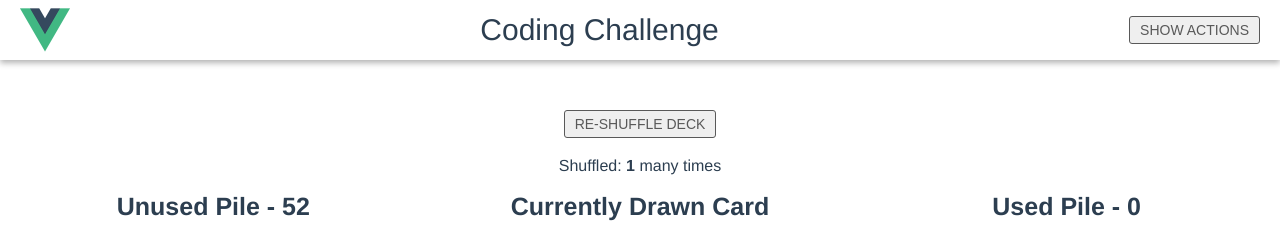
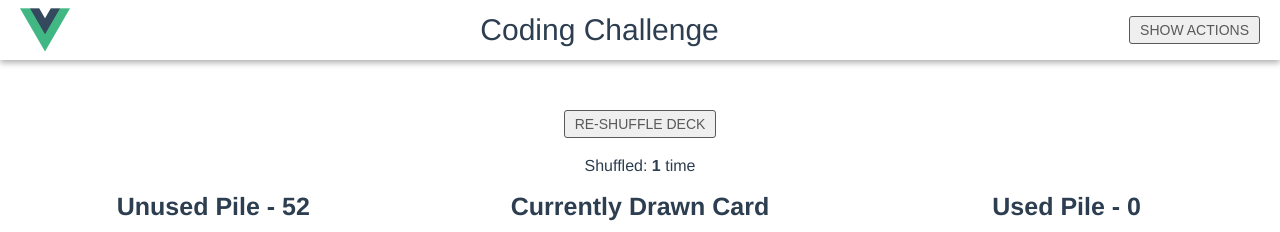
Before and after one commit to jfowler-dc/Playing-Cards, a Vue app in the folder cards/: page /#/ in a window 1280 px wide. Both pictures are taken after a click on the button "SHUFFLE DECK". Shown: the top 232 px of the page. Built offline with nearby package versions, Linux system fonts and the light colour scheme.

Commit message:
updated shuffled times count

```diff
--- a/cards/src/components/Deck.vue
+++ b/cards/src/components/Deck.vue
@@ -10,7 +10,7 @@
 			<span v-if="reshuffle == false">Shuffle Deck</span>
 			<span v-else>Re-Shuffle Deck</span>
 		</button>
-		<p v-if="shuffleCount > 0">Shuffled: <strong>{{shuffleCount}}</strong> many times</p>
+		<p v-if="shuffleCount > 0">Shuffled: <strong>{{shuffleCount}}</strong> {{shuffleTimesText}}</p>
 
 	  	<div class="grid">
 
@@ -103,6 +103,7 @@ export default {
 			usedPile: [],
 			currentHand: [],
 			reshuffle: false,
+			shuffleTimesText: 'time',
 			shuffleCount: 0,
 			actionHistory: [],
 			displayActions: false,
@@ -145,12 +146,14 @@ export default {
 			this.reshuffle = true
 			this.addToActionHistory('All cards shuffled')
 			this.increaseShuffleCount()
+			this.timesText()
 		},
 		shuffleUnused() {
 			this.unusedPile = this.unusedPile.sort(() => Math.random() - 0.5)
 			this.reshuffle = true
 			this.addToActionHistory('Unused Deck shuffled')
 			this.increaseShuffleCount()
+			this.timesText()
 		},
 		drawCard() {
 			if (this.unusedPile.length > 0) {
@@ -195,6 +198,11 @@ export default {
 				this.displayActions = false
 				this.actionButtonText = 'Show Actions'
 			}
+		},
+		timesText() {
+			if (this.shuffleCount > 1) {
+				this.shuffleTimesText = 'times'
+			}
 		}
 	},
 	mounted() {
```
